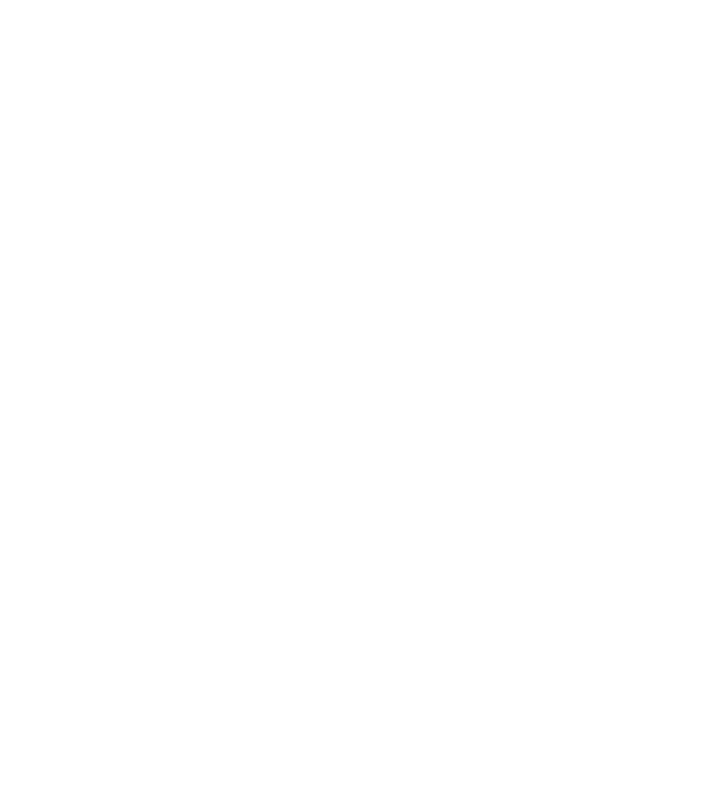
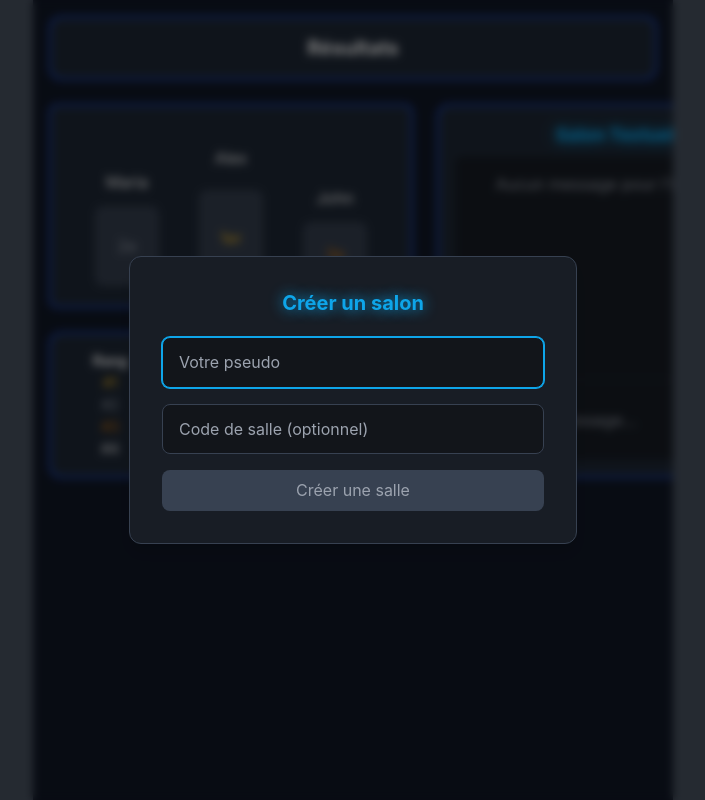
Before and after one commit to Galaktik-hub/wikilinks, a React (Vite) app: page /result in a window 1280 px wide. Before the commit this address had no page. Shown: the whole page, without its empty margins (287-992 px from the left). Built offline with nearby package versions, Linux system fonts and the light colour scheme; a web font is replaced by a local one.

Commit message:
WIK-46: Page de résultats - Added LeaderBoard component + Result page - Removed player management from Podium to Result page

```diff
--- a/package.json
+++ b/package.json
@@ -25,7 +25,6 @@
     "react-use-websocket": "^4.13.0",
     "socket.io-client": "^4.8.1",
     "qrcode.react": "^3.1.0"
-
   },
   "devDependencies": {
     "@eslint/js": "^9.17.0",
--- /dev/null
+++ b/src/components/Sections/Result/LeaderBoard/LeaderBoard.tsx
@@ -0,0 +1,37 @@
+"use client";
+import * as React from "react";
+import LeaderboardRow from "./LeaderBoardRow";
+import Container from "../../../Container.tsx";
+import {ResultProps} from "../../../../pages/Result/Result.tsx";
+
+interface LeaderboardProps {
+    players: ResultProps[];
+}
+
+const Leaderboard: React.FC<LeaderboardProps> = ({ players }) => {
+    return (
+        <Container>
+            <table className="w-full text-white">
+                <thead>
+                <tr className="text-center">
+                    <th className="text-sm">Rang</th>
+                    <th className="text-sm">Joueur</th>
+                    <th className="text-sm">Score</th>
+                </tr>
+                </thead>
+                <tbody>
+                {players.map((player) => (
+                    <LeaderboardRow
+                        key={player.rank}
+                        rank={player.rank}
+                        name={player.name}
+                        score={player.score}
+                    />
+                ))}
+                </tbody>
+            </table>
+        </Container>
+    );
+};
+
+export default Leaderboard;
--- /dev/null
+++ b/src/components/Sections/Result/LeaderBoard/LeaderBoardRow.tsx
@@ -0,0 +1,28 @@
+import * as React from "react";
+import {ResultProps} from "../../../../pages/Result/Result.tsx";
+
+const LeaderboardRow: React.FC<ResultProps> = ({ rank, name, score }) => {
+    // Determine rank color based on position
+    const getRankColor = (rank: number): string => {
+        switch (rank) {
+            case 1:
+                return "text-amber-400"; // Gold for 1st place
+            case 2:
+                return "text-gray-400"; // Silver for 2nd place
+            case 3:
+                return "text-amber-600"; // Bronze for 3rd place
+            default:
+                return "text-white"; // White for other positions
+        }
+    };
+
+    return (
+        <tr className="text-white">
+            <td className={`text-sm text-center ${getRankColor(rank)}`}>#{rank}</td>
+            <td className="text-sm text-center">{name}</td>
+            <td className="text-sm text-center">{score}</td>
+        </tr>
+    );
+};
+
+export default LeaderboardRow;
--- a/src/components/Sections/Result/Podium/Podium.tsx
+++ b/src/components/Sections/Result/Podium/Podium.tsx
@@ -1,32 +1,46 @@
-"use client";
-import { PodiumPosition } from "./PodiumPosition";
+import React from "react";
+import {ResultProps} from "../../../../pages/Result/Result.tsx";
 
-export default function Podium() {
+interface PodiumProps {
+    players: ResultProps[];
+}
+
+const Podium: React.FC<PodiumProps> = ({ players }) => {
     return (
-        <article className="flex gap-2 justify-center items-end p-5 text-base bg-gray-800 rounded-lg border-2 border-blue-700 border-solid">
-            <section className="flex flex-1 shrink gap-10 justify-between items-end px-6 w-full basis-0 min-w-60">
-                <PodiumPosition
-                    playerNumber="Joueur 2"
-                    position="2e"
-                    heightClass="min-h-20"
-                    playerIconSize="w-16 min-h-12"
-                    textColorClass="text-gray-400"
-                />
-                <PodiumPosition
-                    playerNumber="Joueur 1"
-                    position="1er"
-                    heightClass="min-h-24"
-                    playerIconSize="w-16 min-h-16"
-                    textColorClass="text-amber-400"
-                />
-                <PodiumPosition
-                    playerNumber="Joueur 3"
-                    position="3e"
-                    heightClass="min-h-16"
-                    playerIconSize="w-16 min-h-12"
-                    textColorClass="text-amber-600"
-                />
-            </section>
-        </article>
+        <div className="flex gap-2 justify-center items-end p-5 bg-gray-800 rounded-lg border-2 border-blue-700">
+            <div className="flex flex-1 shrink gap-10 justify-between items-end px-6 w-full">
+                {/* 2e place */}
+                <aside className="flex flex-col justify-center w-16">
+                    <div className="flex justify-center items-center w-16 min-h-12 text-white rounded-full">
+                        {players[1].name}
+                    </div>
+                    <div className="flex justify-center items-center w-full text-center text-gray-400 bg-gray-700 rounded-lg min-h-20">
+                        2e
+                    </div>
+                </aside>
+                {/* 1er place */}
+                <aside className="flex flex-col justify-center w-16">
+                    <div className="flex justify-center items-center w-16 min-h-16 text-white rounded-full">
+                        {players[0].name}
+                    </div>
+                    <div className="flex justify-center items-center w-full text-center text-amber-400 bg-gray-700 rounded-lg min-h-24">
+                        1er
+                    </div>
+                </aside>
+                {/* 3e place uniquement si dispo */}
+                {players.length === 3 && (
+                    <aside className="flex flex-col justify-center w-16">
+                        <div className="flex justify-center items-center w-16 min-h-12 text-white rounded-full">
+                            {players[2].name}
+                        </div>
+                        <div className="flex justify-center items-center w-full text-center text-amber-600 bg-gray-700 rounded-lg min-h-16">
+                            3e
+                        </div>
+                    </aside>
+                )}
+            </div>
+        </div>
     );
-}
+};
+
+export default Podium;
--- /dev/null
+++ b/src/pages/Result/Result.tsx
@@ -0,0 +1,54 @@
+"use client";
+
+import React from "react";
+import Layout from "../../components/Layout.tsx";
+import Container from "../../components/Container.tsx";
+import Podium from "../../components/Sections/Result/Podium/Podium.tsx";
+import TextLoungePanel from "../../components/Sections/WaitingRoom/TextLounge/TextLoungePanel.tsx";
+import Leaderboard from "../../components/Sections/Result/LeaderBoard/LeaderBoard.tsx";
+
+export interface ResultProps {
+    rank: number;
+    name: string;
+    score: number;
+}
+
+const players: ResultProps[] = [
+    { rank: 1, name: "Alex", score: 2450 },
+    { rank: 2, name: "Maria", score: 2280 },
+    { rank: 3, name: "John", score: 2150 },
+    { rank: 4, name: "Joueur 4", score: 2000 },
+];
+
+// Si moins de 3 joueurs, on fournit uniquement ceux nécessaires
+const podiumPlayers =
+    players.length >= 3 ? [players[0], players[1], players[2]] : [players[0], players[1]];
+
+const Result: React.FC = () => {
+    return (
+        <Layout header={<div />}>
+            <div className="flex flex-col w-full overflow-hidden items-center justify-center p-4 gap-6 max-md:mb-16">
+                <Container className="w-full h-full flex items-center justify-center text-xl font-bold text-white">
+                    Résultats
+                </Container>
+                <section className="w-full flex gap-6">
+                    <div className="w-full flex flex-col gap-6">
+                        <Podium players={podiumPlayers} />
+                        <Leaderboard players={players} />
+                    </div>
+                    <div className="hidden xl-custom:flex w-full max-h-[633px] flex-col gap-6">
+                        <TextLoungePanel />
+                    </div>
+                </section>
+                <section className="w-full flex flex-wrap-reverse justify-center gap-x-6">
+                    {/* Button Retour au lobby */}
+                </section>
+            </div>
+            <div className="xl-custom:hidden">
+                <TextLoungePanel />
+            </div>
+        </Layout>
+    );
+};
+
+export default Result;
--- a/src/route.tsx
+++ b/src/route.tsx
@@ -2,6 +2,7 @@ import { BrowserRouter as Router, Routes, Route } from "react-router-dom";
 import Home from "./pages/Home/Home";
 import WaitingRoom from "./pages/WaitingRoom/WaitingRoom.tsx";
 import Game from "./pages/Game/Game.tsx";
+import Result from "./pages/Result/Result.tsx";
 
 const AppRoutes = () => {
     return (
@@ -10,6 +11,7 @@ const AppRoutes = () => {
                 <Route path="/" element={<Home />} />
                 <Route path="/room" element={<WaitingRoom />} />
                 <Route path="/game" element={<Game />} />
+                <Route path="/result" element={<Result />} />
             </Routes>
         </Router>
     );
```
